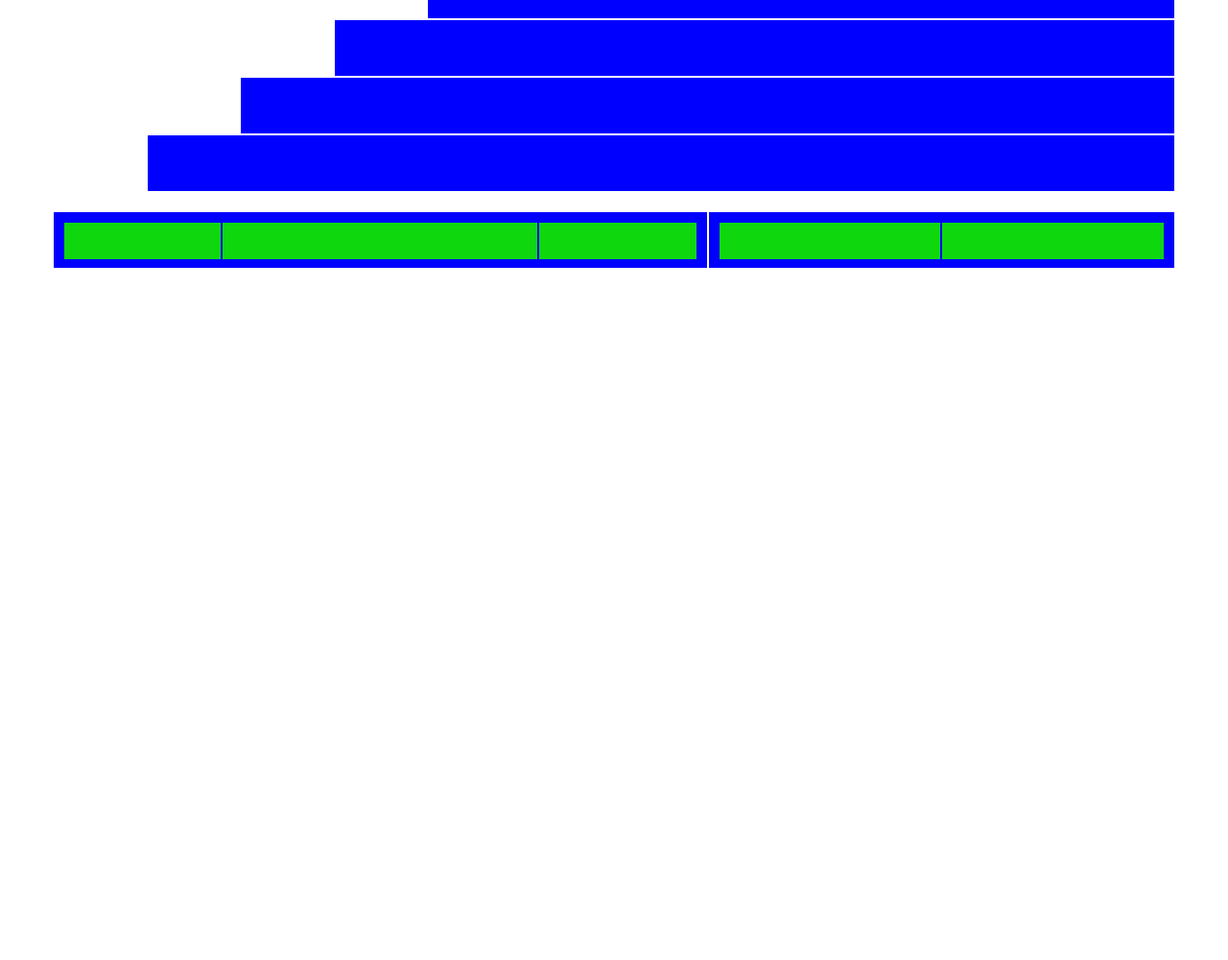
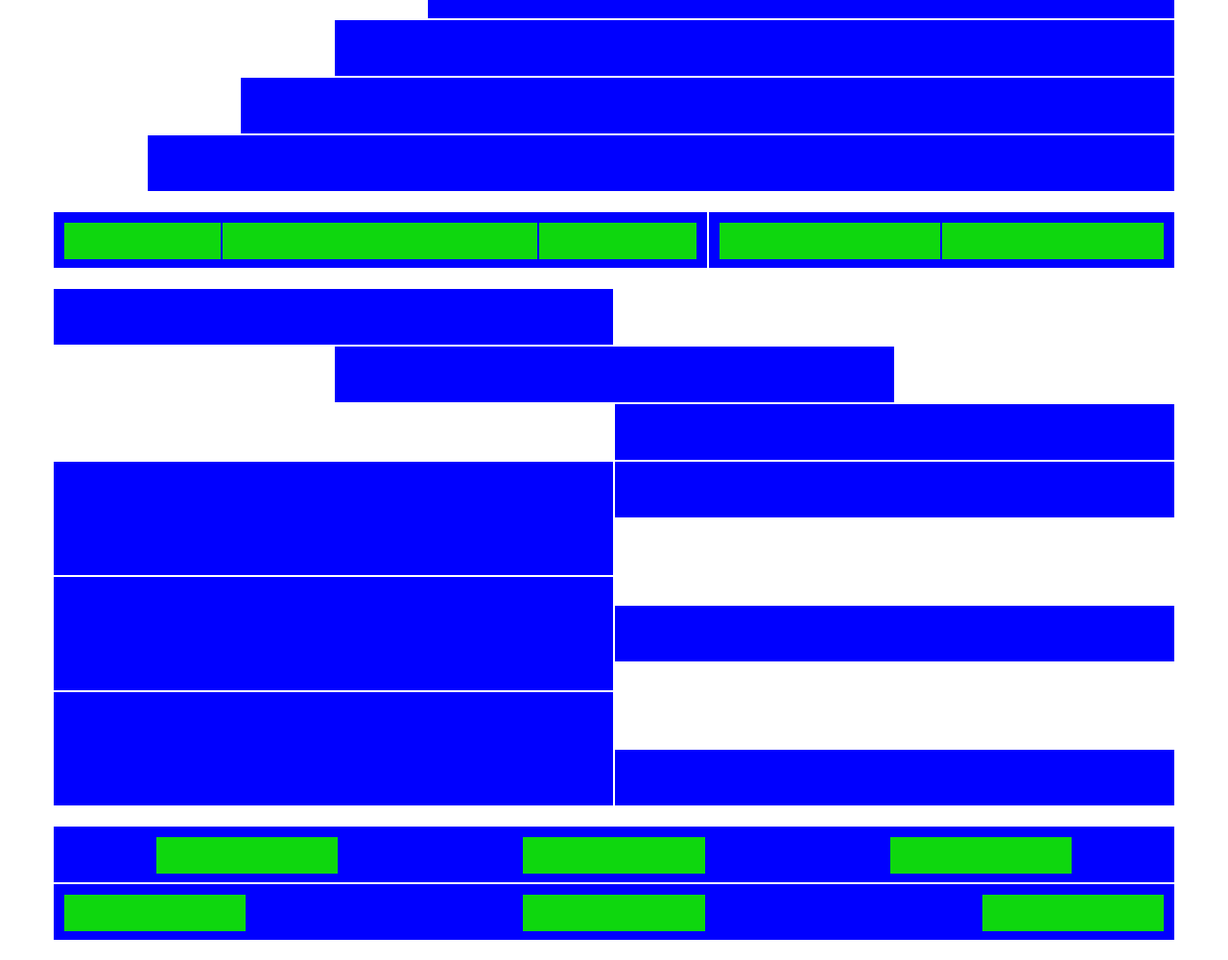
Before and after one commit to SimonaMartinucci/html-css-12bool, a plain HTML site: page index.html in a window 1280 px wide. Shown: the part 1280-2280 px from the top of the page at 96% size. Before the commit the page ends 1580 px from the top, so only its background shows below. Drawn offline with Linux system fonts and the light colour scheme.

Commit message:
add part 5_6

```diff
--- a/css/lib/12-col.css
+++ b/css/lib/12-col.css
@@ -136,3 +136,39 @@
 .col-offset-11 {
     margin-left: calc((100% / 12) * 11);
 }
+
+/* regole flex */
+
+/* justify content */
+.start {
+    justify-content: flex-start;
+}
+
+.center {
+    justify-content: center;
+}
+
+.end {
+    justify-content: flex-end;
+}
+
+.between {
+    justify-content: space-between;
+}
+
+.around {
+    justify-content: space-around;
+}
+
+/* align items */
+.top {
+    align-items: flex-start;
+}
+
+.middle {
+    align-items: center;
+}
+
+.bottom {
+    align-items: flex-end;
+}
--- a/css/style.css
+++ b/css/style.css
@@ -15,11 +15,15 @@
 
 .box,
 .box [class*="col-"] {
-    background-color: rgb(14, 215, 14);
     height: 40px;
     width: calc(100% - 20px);
 }
 
 .box [class*="col-"] {
     border: 1px solid blue;
+    background-color: rgb(14, 215, 14);
 }
+
+.double {
+    height: 120px;
+}
--- a/index.html
+++ b/index.html
@@ -178,6 +178,55 @@
         </div>
     </div>
 
+    <!-- PARTE 5 -->
+    <div class="container">
+        <!-- prime tre righe -->
+        <div class="row start">
+            <div class="col-6"></div>
+        </div>
+        <div class="row center">
+            <div class="col-6"></div>
+        </div>
+        <div class="row end">
+            <div class="col-6"></div>
+        </div>
+        <!-- altre tre righe -->
+        <div class="row top">
+            <div class="col-6 double"></div>
+            <div class="col-6"></div>
+        </div>
+        <div class="row middle">
+            <div class="col-6 double"></div>
+            <div class="col-6"></div>
+        </div>
+        <div class="row bottom">
+            <div class="col-6 double"></div>
+            <div class="col-6"></div>
+        </div>
+    </div>
+
+    <!-- PARTE 6 -->
+    <div class="container">
+        <div class="row">
+            <div class="col-12">
+                <div class="row box around">
+                    <div class="col-2"></div>
+                    <div class="col-2"></div>
+                    <div class="col-2"></div>
+                </div>
+            </div>
+        </div>
+        <div class="row">
+            <div class="col-12">
+                <div class="row box between">
+                    <div class="col-2"></div>
+                    <div class="col-2"></div>
+                    <div class="col-2"></div>
+                </div>
+            </div>
+        </div>
+    </div>
+
 
 </body>
 </html>
```
